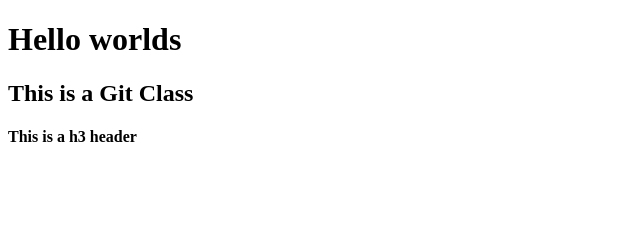
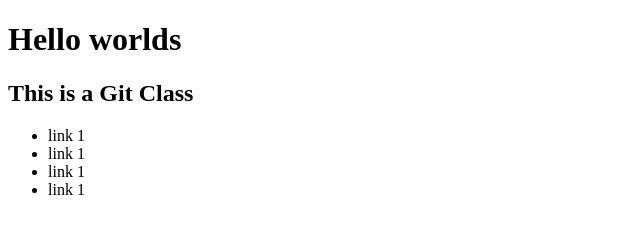
Before and after one commit to iancartis/iancartis.io, a plain HTML site: page index.html in a window 1280 px wide. Shown: the whole page, without its empty margins (0-640 px from the left). Drawn offline with Linux system fonts and the light colour scheme.

Commit message:
Added menu

```diff
--- a/index.html
+++ b/index.html
@@ -8,7 +8,15 @@
 <body>
     <h1> Hello worlds</h1>
     <h2> This is a Git Class</h2>
-    <h4> This is a h3 header</h4>
+
+
+<ul>
+    <li><a>link 1</a></li>
+    <li><a>link 1</a></li>
+    <li><a>link 1</a></li>
+    <li><a>link 1</a></li>
+</ul>
+
 
 </body>
 
```
